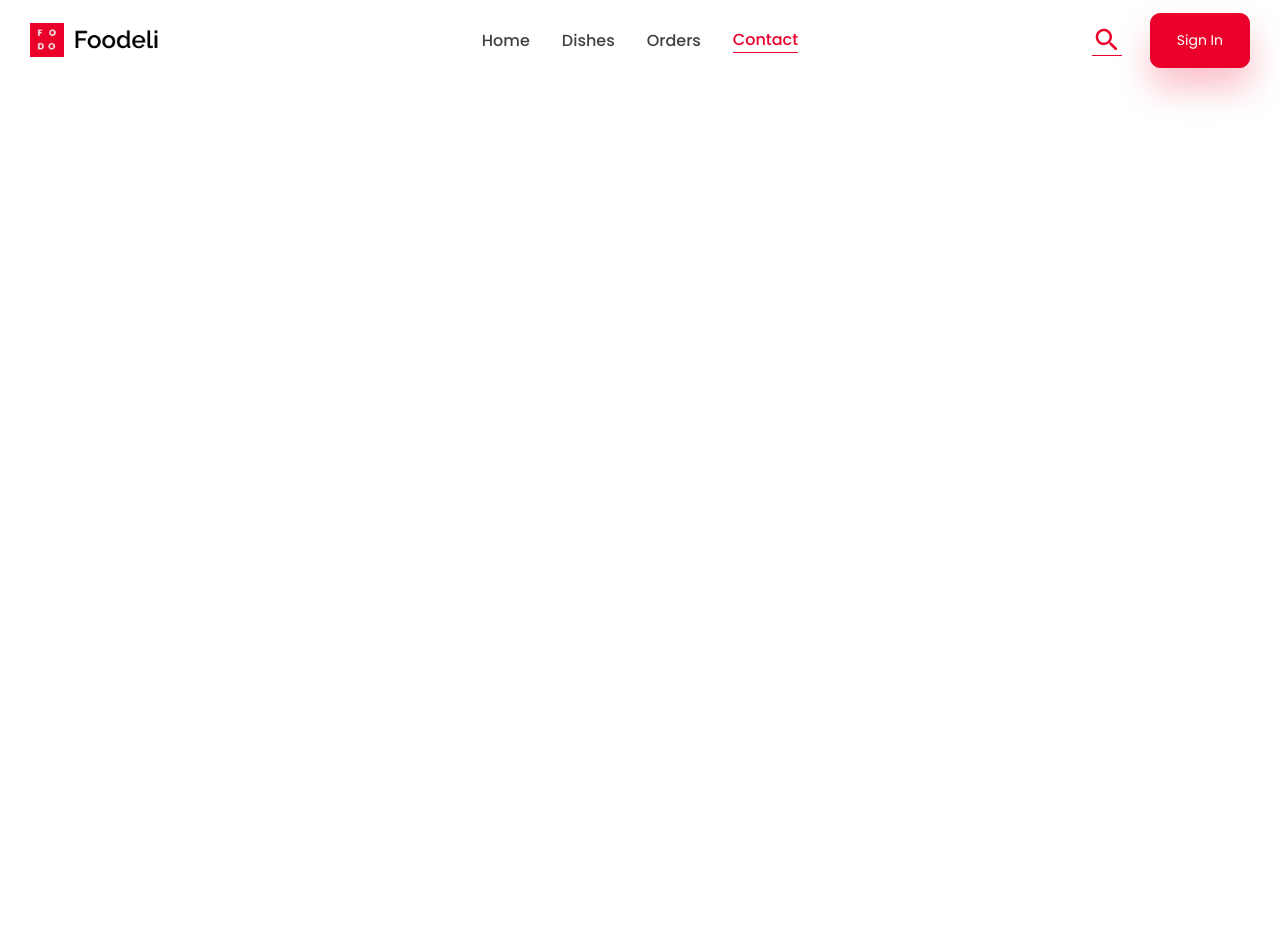
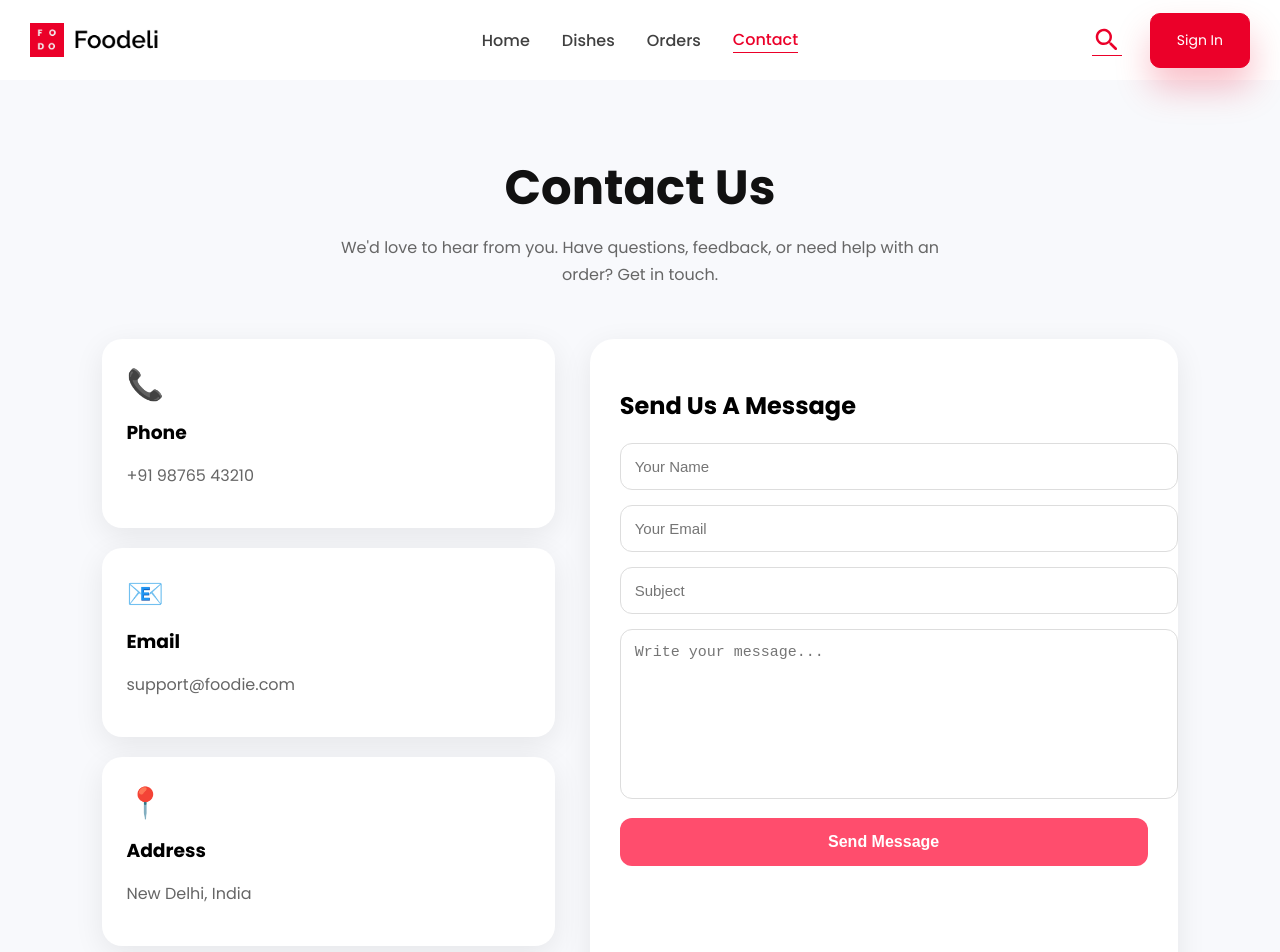
Before and after one commit to fqfarhadx9/fooddelivery, a React (Create React App) app in the folder client/: page /contact in a window 1280 px wide. Shown: the top 952 px of the page. Before the commit the page ends 800 px from the top, so only its background shows below. Built offline with nearby package versions, Linux system fonts and the light colour scheme.

Commit message:
add Contact page and integrate form handling; update App component to include new routes for Orders and Contact

```diff
--- a/client/src/App.js
+++ b/client/src/App.js
@@ -10,6 +10,9 @@ import Cart from "./pages/Cart";
 import FoodDetails from "./pages/FoodDetails";
 import FoodListing from "./pages/FoodListing";
 import { useSelector } from "react-redux";
+import Order from "./pages/Order";
+import Orders from "./pages/Orders";
+import Contact from "./pages/Contact";
 
 const Container = styled.div``;
 
@@ -17,6 +20,8 @@ function App() {
   const { currentUser } = useSelector((state) => state.user);
   const { open, message, severity } = useSelector((state) => state.snackbar);
   const [openAuth, setOpenAuth] = useState(false);
+  const [search, setSearch] = useState("");
+  const [showSearch, setShowSearch] = useState(false);
   return (
     <ThemeProvider theme={lightTheme}>
       <BrowserRouter>
@@ -25,13 +30,22 @@ function App() {
             setOpenAuth={setOpenAuth}
             openAuth={openAuth}
             currentUser={currentUser}
+            setShowSearch={setShowSearch}
           />
           <Routes>
-            <Route path="/" exact element={<Home />} />
+            <Route path="/" exact element={<Home
+              showSearch={showSearch}
+              search={search}
+              setSearch={setSearch}
+              setShowSearch={setShowSearch} />}
+            />
             <Route path="/favorite" exact element={<Favourites />} />
             <Route path="/cart" exact element={<Cart />} />
+            <Route path="/order/:id" exact element={<Order />} />
+            <Route path="/orders" exact element={<Orders />} />
             <Route path="/dishes/:id" exact element={<FoodDetails />} />
             <Route path="/dishes" exact element={<FoodListing />} />
+             <Route path="/contact" exact element={<Contact />} />
           </Routes>
           {openAuth && (
             <Authentication setOpenAuth={setOpenAuth} openAuth={openAuth} />
--- a/client/src/components/AddProductsModal.jsx
+++ b/client/src/components/AddProductsModal.jsx
@@ -2,60 +2,7 @@ import React, { useState } from "react";
 import styled from "styled-components";
 import { addProducts } from "../api";
 
-const AddProductModal = ({ setOpenModal }) => {
-  const [product, setProduct] = useState({
-    name: "",
-    desc: "",
-    img: "",
-    org: "",   // selling price
-    mrp: "",   // original price
-    ingredients: "",
-    category: "",
-  });
-
-  const handleChange = (e) => {
-    setProduct({
-      ...product,
-      [e.target.name]: e.target.value,
-    });
-  };
-
-  const handleSubmit = async () => {
-    const org = Number(product.org);
-    const mrp = Number(product.mrp);
-
-    const off = mrp ? ((mrp - org) / mrp) * 100 : 0;
-
-    const payload = [
-      {
-        name: product.name,
-        desc: product.desc,
-        img: product.img,
-        category: product.category,
-
-        ingredients: product.ingredients
-          .split(",")
-          .map((item) => item.trim()),
-
-        price: {
-          org,
-          mrp,
-          off: Math.round(off),
-        },
-      },
-    ];
-
-    try {
-      await addProducts(payload);
-
-      alert("Product Added");
-      setOpenModal(false);
-    } catch (err) {
-      console.log(err);
-    }
-  };
-
-  const ModalOverlay = styled.div`
+const ModalOverlay = styled.div`
   position: fixed;
   top: 0;
   left: 0;
@@ -136,6 +83,59 @@ const CloseButton = styled.div`
   }
 `;
 
+const AddProductModal = ({ setOpenModal }) => {
+  const [product, setProduct] = useState({
+    name: "",
+    desc: "",
+    img: "",
+    org: "",   // selling price
+    mrp: "",   // original price
+    ingredients: "",
+    category: "",
+  });
+
+  const handleChange = (e) => {
+    setProduct({
+      ...product,
+      [e.target.name]: e.target.value,
+    });
+  };
+
+  const handleSubmit = async () => {
+    const org = Number(product.org);
+    const mrp = Number(product.mrp);
+
+    const off = mrp ? ((mrp - org) / mrp) * 100 : 0;
+
+    const payload = [
+      {
+        name: product.name,
+        desc: product.desc,
+        img: product.img,
+        category: product.category,
+
+        ingredients: product.ingredients
+          .split(",")
+          .map((item) => item.trim()),
+
+        price: {
+          org,
+          mrp,
+          off: Math.round(off),
+        },
+      },
+    ];
+
+    try {
+      await addProducts(payload);
+
+      alert("Product Added");
+      setOpenModal(false);
+    } catch (err) {
+      console.log(err);
+    }
+  };
+
   return (
     <ModalOverlay>
         <ModalBox>
--- a/client/src/pages/Cart.jsx
+++ b/client/src/pages/Cart.jsx
@@ -180,6 +180,8 @@ const Cart = () => {
             severity: "error",
           })
         );
+        setButtonLoad(false);
+
         return;
       }
 
--- /dev/null
+++ b/client/src/pages/Contact.jsx
@@ -0,0 +1,242 @@
+import React, { useState } from "react";
+import styled from "styled-components";
+
+const Contact = () => {
+  const [formData, setFormData] = useState({
+    name: "",
+    email: "",
+    subject: "",
+    message: "",
+  });
+
+  const handleChange = (e) => {
+    setFormData((prev) => ({
+      ...prev,
+      [e.target.name]: e.target.value,
+    }));
+  };
+
+  const handleSubmit = (e) => {
+    e.preventDefault();
+
+    console.log(formData);
+
+    alert("Message sent successfully!");
+
+    setFormData({
+      name: "",
+      email: "",
+      subject: "",
+      message: "",
+    });
+  };
+
+  return (
+    <Container>
+      <Hero>
+        <h1>Contact Us</h1>
+        <p>
+          We'd love to hear from you. Have questions, feedback, or need help
+          with an order? Get in touch.
+        </p>
+      </Hero>
+
+      <Content>
+        <ContactInfo>
+          <InfoCard>
+            <Icon>📞</Icon>
+            <h3>Phone</h3>
+            <p>+91 98765 43210</p>
+          </InfoCard>
+
+          <InfoCard>
+            <Icon>📧</Icon>
+            <h3>Email</h3>
+            <p>support@foodie.com</p>
+          </InfoCard>
+
+          <InfoCard>
+            <Icon>📍</Icon>
+            <h3>Address</h3>
+            <p>New Delhi, India</p>
+          </InfoCard>
+
+          <InfoCard>
+            <Icon>⏰</Icon>
+            <h3>Working Hours</h3>
+            <p>9:00 AM - 11:00 PM</p>
+          </InfoCard>
+        </ContactInfo>
+
+        <FormWrapper>
+          <FormTitle>Send Us A Message</FormTitle>
+
+          <form onSubmit={handleSubmit}>
+            <Input
+              type="text"
+              name="name"
+              placeholder="Your Name"
+              value={formData.name}
+              onChange={handleChange}
+              required
+            />
+
+            <Input
+              type="email"
+              name="email"
+              placeholder="Your Email"
+              value={formData.email}
+              onChange={handleChange}
+              required
+            />
+
+            <Input
+              type="text"
+              name="subject"
+              placeholder="Subject"
+              value={formData.subject}
+              onChange={handleChange}
+              required
+            />
+
+            <TextArea
+              name="message"
+              placeholder="Write your message..."
+              value={formData.message}
+              onChange={handleChange}
+              required
+            />
+
+            <SubmitButton type="submit">
+              Send Message
+            </SubmitButton>
+          </form>
+        </FormWrapper>
+      </Content>
+    </Container>
+  );
+};
+
+export default Contact;
+
+const Container = styled.div`
+  min-height: 100vh;
+  padding: 40px 8%;
+  background: #f8f9fc;
+`;
+
+const Hero = styled.div`
+  text-align: center;
+  margin-bottom: 50px;
+
+  h1 {
+    font-size: 48px;
+    margin-bottom: 10px;
+    color: #111;
+  }
+
+  p {
+    color: #666;
+    max-width: 650px;
+    margin: auto;
+    line-height: 1.7;
+  }
+
+  @media (max-width: 768px) {
+    h1 {
+      font-size: 34px;
+    }
+  }
+`;
+
+const Content = styled.div`
+  display: grid;
+  grid-template-columns: 1fr 1.3fr;
+  gap: 35px;
+
+  @media (max-width: 900px) {
+    grid-template-columns: 1fr;
+  }
+`;
+
+const ContactInfo = styled.div`
+  display: grid;
+  gap: 20px;
+`;
+
+const InfoCard = styled.div`
+  background: white;
+  padding: 24px;
+  border-radius: 20px;
+  box-shadow: 0 8px 30px rgba(0,0,0,0.08);
+
+  h3 {
+    margin: 10px 0;
+  }
+
+  p {
+    color: #666;
+  }
+`;
+
+const Icon = styled.div`
+  font-size: 30px;
+`;
+
+const FormWrapper = styled.div`
+  background: white;
+  padding: 30px;
+  border-radius: 24px;
+  box-shadow: 0 8px 30px rgba(0,0,0,0.08);
+`;
+
+const FormTitle = styled.h2`
+  margin-bottom: 20px;
+`;
+
+const Input = styled.input`
+  width: 100%;
+  padding: 14px;
+  margin-bottom: 15px;
+  border-radius: 12px;
+  border: 1px solid #ddd;
+  outline: none;
+  font-size: 15px;
+
+  &:focus {
+    border-color: #ff4d6d;
+  }
+`;
+
+const TextArea = styled.textarea`
+  width: 100%;
+  min-height: 140px;
+  padding: 14px;
+  border-radius: 12px;
+  border: 1px solid #ddd;
+  resize: none;
+  outline: none;
+  font-size: 15px;
+
+  &:focus {
+    border-color: #ff4d6d;
+  }
+`;
+
+const SubmitButton = styled.button`
+  width: 100%;
+  margin-top: 12px;
+  padding: 15px;
+  border: none;
+  border-radius: 12px;
+  background: #ff4d6d;
+  color: white;
+  font-size: 16px;
+  font-weight: 600;
+  cursor: pointer;
+  transition: 0.3s;
+
+  &:hover {
+    transform: translateY(-2px);
+  }
+`;
```
Also changed, not shown: 2 other files (tests, documents, lock files or other folders).
